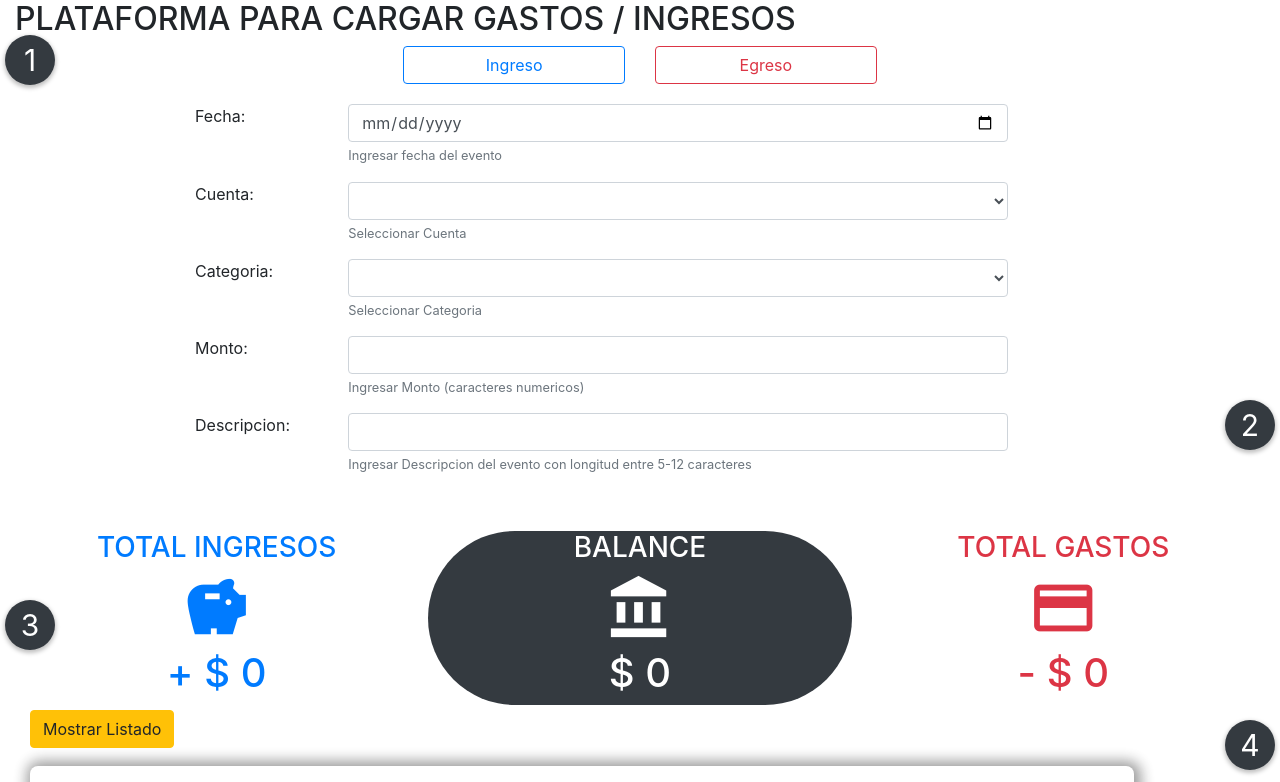
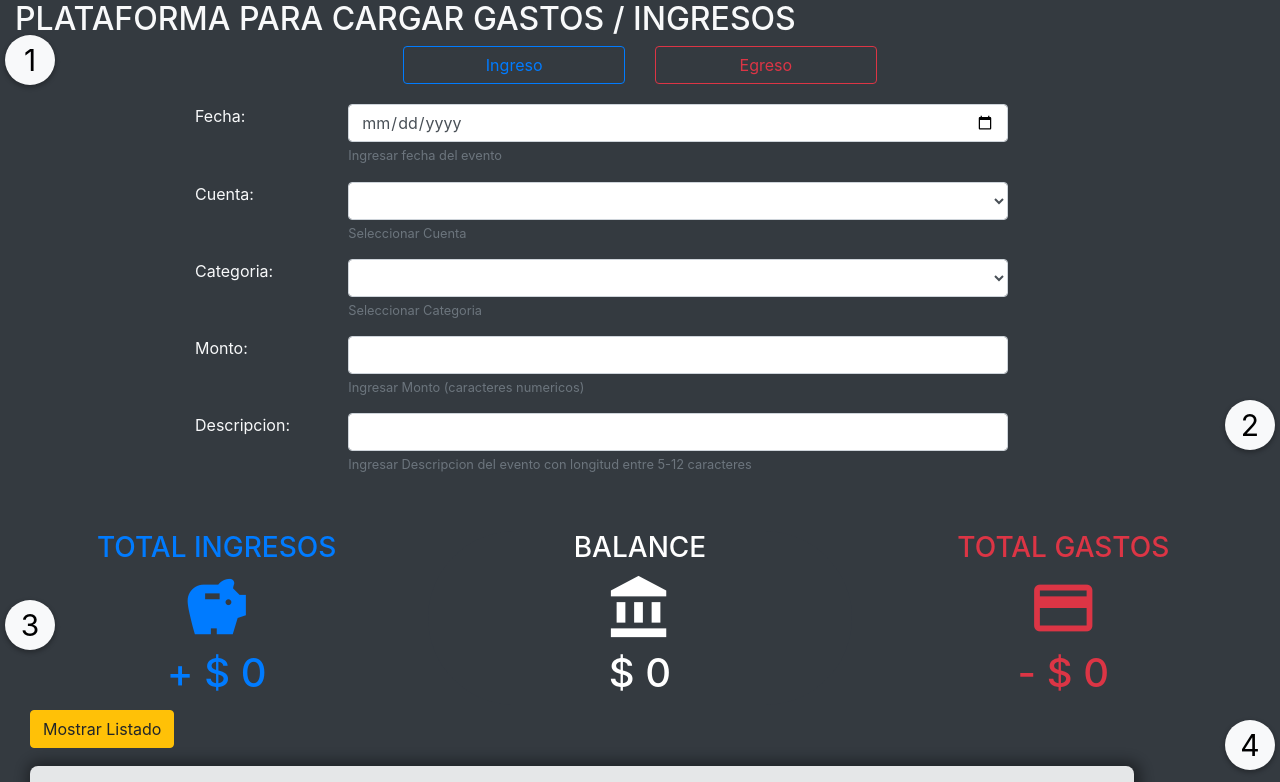
Before and after one commit to MLombriz/JsFinal_SistemaTurnos, a plain HTML site: page index.html in a window 1280 px wide. Shown: the top 782 px of the page. Drawn offline with nearby package versions, Linux system fonts and the light colour scheme.

Commit message:
Background dark

```diff
--- a/css/main.css
+++ b/css/main.css
@@ -22,7 +22,7 @@ footer {
     left: 5px;
     top: 35px;
     z-index: 100;
-    color: white;
+    color: black;
     font-size: 30px;
 
     margin: 0 !important;
@@ -57,7 +57,7 @@ footer {
     top: 35px;
     z-index: 100;
     visibility: visible;
-    color: white;
+    color: black;
     font-size: 30px;
     box-shadow: 0px 2px 4px 1px rgba(0, 0, 0, 0.25);
     -webkit-box-shadow: 0px 2px 4px 1px rgba(0, 0, 0, 0.25);
@@ -108,7 +108,7 @@ footer {
     top: 400px;
     z-index: 100;
     visibility: visible;
-    color: white;
+    color: black;
     font-size: 30px;
     box-shadow: 0px 2px 4px 1px rgba(0, 0, 0, 0.25);
     -webkit-box-shadow: 0px 2px 4px 1px rgba(0, 0, 0, 0.25);
@@ -159,7 +159,7 @@ footer {
     top: 600px;
     z-index: 100;
     visibility: visible;
-    color: white;
+    color: black;
     font-size: 30px;
     box-shadow: 0px 2px 4px 1px rgba(0, 0, 0, 0.25);
     -webkit-box-shadow: 0px 2px 4px 1px rgba(0, 0, 0, 0.25);
@@ -210,7 +210,7 @@ footer {
     bottom: 30px;
     z-index: 100;
     visibility: visible;
-    color: white;
+    color: black;
     font-size: 30px;
     box-shadow: 0px 2px 4px 1px rgba(0, 0, 0, 0.25);
     -webkit-box-shadow: 0px 2px 4px 1px rgba(0, 0, 0, 0.25);
--- a/index.html
+++ b/index.html
@@ -17,12 +17,12 @@
     <link rel="stylesheet" href="./css/main.css">
 </head>
 
-<body>
+<body class="bg-dark">
     <header class="displayOff">
         <div class="container-fluid">
             <div class="row">
                 <div class="col-11">
-                    <h2 class="text-uppercase">Plataforma para cargar Gastos / Ingresos</h2>
+                    <h2 class="text-uppercase text-light">Plataforma para cargar Gastos / Ingresos</h2>
                 </div>
 
             </div>
@@ -30,10 +30,10 @@
     </header>
     <main>
         <div class="" id="pasosIntro">
-            <div class="btn-dark" id="nro1">1</div>
-            <div class="btn-dark" id="nro2">2</div>
-            <div class="btn-dark" id="nro3">3</div>
-            <div class="btn-dark" id="nro4">4</div>
+            <div class="btn-light" id="nro1">1</div>
+            <div class="btn-light" id="nro2">2</div>
+            <div class="btn-light" id="nro3">3</div>
+            <div class="btn-light" id="nro4">4</div>
 
         </div>
         <div class="container-fluid" id="div-form">
@@ -61,7 +61,7 @@
                     <!-- Formulario Generico -->
                     <form id="generic-form" class="generic-form displayOff">
                         <div class="form-group row  hideItem" id="generic-form1">
-                            <label for="generic-date" class="col-sm-2 ">Fecha:</label>
+                            <label for="generic-date" class="col-sm-2 text-light">Fecha:</label>
                             <div class="col-sm-9">
                                 <input type="date" id="generic-date" class="form-control generic-input">
                                 <small id="small-date" class="form-text text-muted">
@@ -74,7 +74,7 @@
                         </div>
 
                         <div class="form-group row hideItem" id="generic-form2">
-                            <label for="generic-account" class="col-sm-2 ">Cuenta:</label>
+                            <label for="generic-account" class="col-sm-2 text-light">Cuenta:</label>
                             <div class="col-sm-9">
                                 <select id="generic-account" class="form-control">
                                     <option value=""></option>
@@ -92,7 +92,7 @@
                         </div>
 
                         <div class="form-group row hideItem" id="generic-form3">
-                            <label for="generic-category" class="col-sm-2 ">Categoria:</label>
+                            <label for="generic-category" class="col-sm-2 text-light">Categoria:</label>
                             <div class="col-sm-9">
                                 <select id="generic-category" class="form-control">
                                     <option value=""></option>
@@ -110,7 +110,7 @@
                         </div>
 
                         <div class="form-group row hideItem" id="generic-form4" >
-                            <label for="generic-amount" class="col-sm-2">Monto:</label>
+                            <label for="generic-amount" class="col-sm-2 text-light">Monto:</label>
                             <div class="col-sm-9">
                                 <input type="number" id="number-input" class="form-control generic-input">
                                 <small id="small-amount" class="form-text text-muted">
@@ -123,7 +123,7 @@
                         </div>
 
                         <div class="form-group row hideItem" id="generic-form5">
-                            <label for="generic-title" class="col-sm-2">Descripcion:</label>
+                            <label for="generic-title" class="col-sm-2 text-light">Descripcion:</label>
                             <div class="col-sm-9">
                                 <input type="text" id="text-input" class="form-control generic-input">
                                 <small id="small-description" class="form-text text-muted">
@@ -154,7 +154,7 @@
             <div id="div-appInfo">
                 <div class="row justify-content-center">
                     <div class="col-4 text-center btn-outline-primary displayOff" id="divApp-budget">
-                        <h3 class="text-uppercase">Total Ingresos</h3>
+                        <h3 class="text-uppercase ">Total Ingresos</h3>
                         <span class="material-icons budget-icon">savings</span>
                         <h3 class="text-uppercase budget-amount" id="budget"><span>+ $ <span
                                     id="budget-amount">0</span></span></h3>
@@ -180,10 +180,10 @@
                 <div class="div-btnListado">
                     <button id="btnListado" class="btn btn-warning  displayOff">Mostrar Listado</button>
                 </div>
-                <div id="div-Listado" class="displayOff justify-content-center">
+                <div id="div-Listado" class="displayOff justify-content-center bg-light">
                     <div class="div-btnJSON">
                         <div class="row">
-                            <h4>Listado</h4>
+                            <h4 class="text-uppercase">Listado</h4>
                             <button id="btnLoadJson" class="btnLoadJson btn btn-outline-dark">Cargar Datos</button>
                             <button id="btnSaveJson" class="btnSaveJson btn btn-outline-dark" disabled>Guardar Datos</button>
                         </div>
@@ -195,7 +195,7 @@
                         <div class="col-2 title-list-item text-uppercase">Monto</div>
                         <div class="col-2 title-list-item text-uppercase">Tipo</div>
                         <div class="col-2 title-list-item text-uppercase">Categoria</div>
-                        <div class="col-2 title-list-item text-uppercase">Accion</div>
+                        <div class="col-2 title-list-item text-uppercase ">Accion</div>
                     </div>
                     <div class="total-list container-fluid" id="total-list">
                     </div>
```
